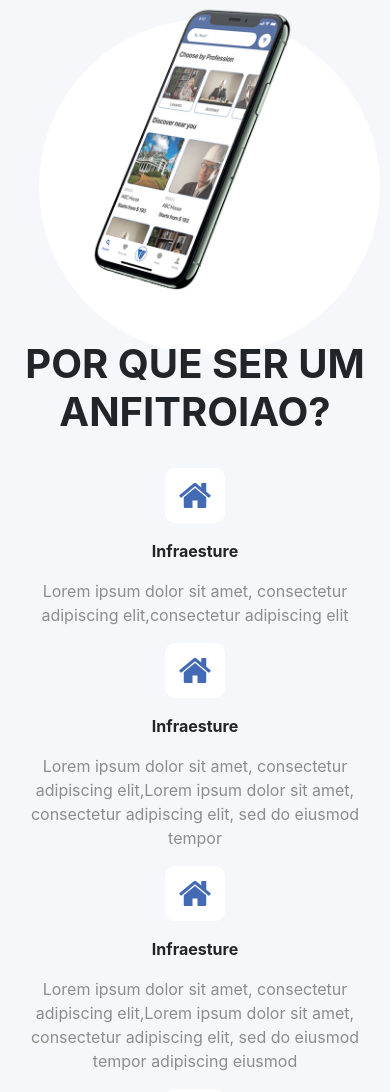
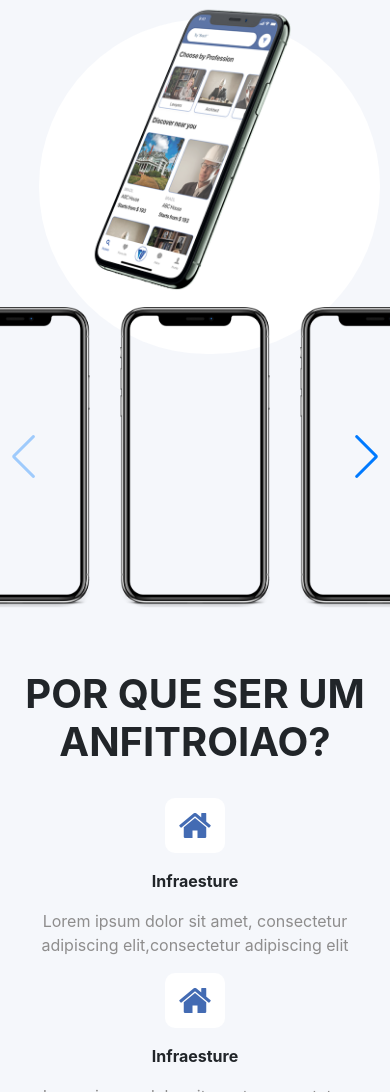
Before and after one commit to piyushchaurasia82/demo-project, a plain HTML site: page index.html in a window 390 px wide. Shown: the part 3009-4101 px from the top of the page. Drawn offline with nearby package versions, Linux system fonts and the light colour scheme.

Commit message:
mobile slider add

```diff
--- a/css/style.css
+++ b/css/style.css
@@ -236,3 +236,32 @@ footer .all_ic{
 }
 
 /*footer css end*/
+
+/*.swiper-slide img{
+	width: 100%;
+}*/
+
+.swiper-container {
+      width: 100%;
+      padding-top: 50px;
+      padding-bottom: 50px;
+      display: block;
+    }
+
+     .swiper-slide {
+      background-position: center;
+      background-size:150px 300px;
+      width: 150px !important;
+      height:300px !important;
+
+    }
+
+    .swiper-slide-active{
+    	width:180px !important;
+      height:330px !important;
+      background-size:180px 330px;
+    }
+
+    .swiper-wrapper{
+    	transform: translate3d(284.5px, 0px, 0px);
+    }
--- a/index.html
+++ b/index.html
@@ -7,6 +7,10 @@
 	<link rel="stylesheet" href="https://cdnjs.cloudflare.com/ajax/libs/font-awesome/4.7.0/css/font-awesome.min.css">
 	<link rel="stylesheet" href="https://maxcdn.bootstrapcdn.com/bootstrap/4.5.2/css/bootstrap.min.css">
 	<link rel="stylesheet" type="text/css" href="css/style.css">
+	<link rel="stylesheet" href="https://unpkg.com/swiper/swiper-bundle.css" />
+	<link rel="stylesheet" href="https://unpkg.com/swiper/swiper-bundle.min.css" />
+
+
 	</head>
 <body>
 
@@ -170,6 +174,21 @@
 <!-- mobile slider start -->
 
 
+  <!-- Swiper -->
+  <div class="swiper-container">
+    <div class="swiper-wrapper d-flex align-items-center justify-content-center">
+      <div class="swiper-slide" style="background-image:url(./images/iphonex.png)"></div>
+      <div class="swiper-slide" style="background-image:url(./images/iphonex.png)"></div>
+      <div class="swiper-slide active" style="background-image:url(./images/iphonex.png)"></div>
+      <div class="swiper-slide" style="background-image:url(./images/iphonex.png)"></div>
+      <div class="swiper-slide" style="background-image:url(./images/iphonex.png)"></div>
+
+    </div>
+    <!-- Add Pagination -->
+     <div class="swiper-button-next"></div>
+    <div class="swiper-button-prev"></div>
+  </div>
+
 
 <!-- mobile slider end -->
 
@@ -324,5 +343,31 @@
 	<script src="https://ajax.googleapis.com/ajax/libs/jquery/3.5.1/jquery.min.js"></script>
 	<script src="https://cdnjs.cloudflare.com/ajax/libs/popper.js/1.16.0/umd/popper.min.js"></script>
 	<script src="https://maxcdn.bootstrapcdn.com/bootstrap/4.5.2/js/bootstrap.min.js"></script>
+	<script src="https://unpkg.com/swiper/swiper-bundle.js"></script>
+	<script src="https://unpkg.com/swiper/swiper-bundle.min.js"></script>
+	  <script>
+    var swiper = new Swiper('.swiper-container', {
+      effect: 'coverflow',
+      // slidesPerView: 5,
+      spaceBetween:30,
+      // slidesPerGroup: 1,
+      grabCursor: true,
+      centeredSlides: false,
+      slidesPerView: 'auto',
+      coverflowEffect: {
+        rotate: 0,
+        stretch: 0,
+        depth: 0,
+        modifier:0,
+        slideShadows: true,
+      //   loop: true,
+      // loopFillGroupWithBlank: true,
+      },
+        navigation: {
+        nextEl: '.swiper-button-next',
+        prevEl: '.swiper-button-prev',
+      },
+    });
+  </script>
 
 </html>
```
